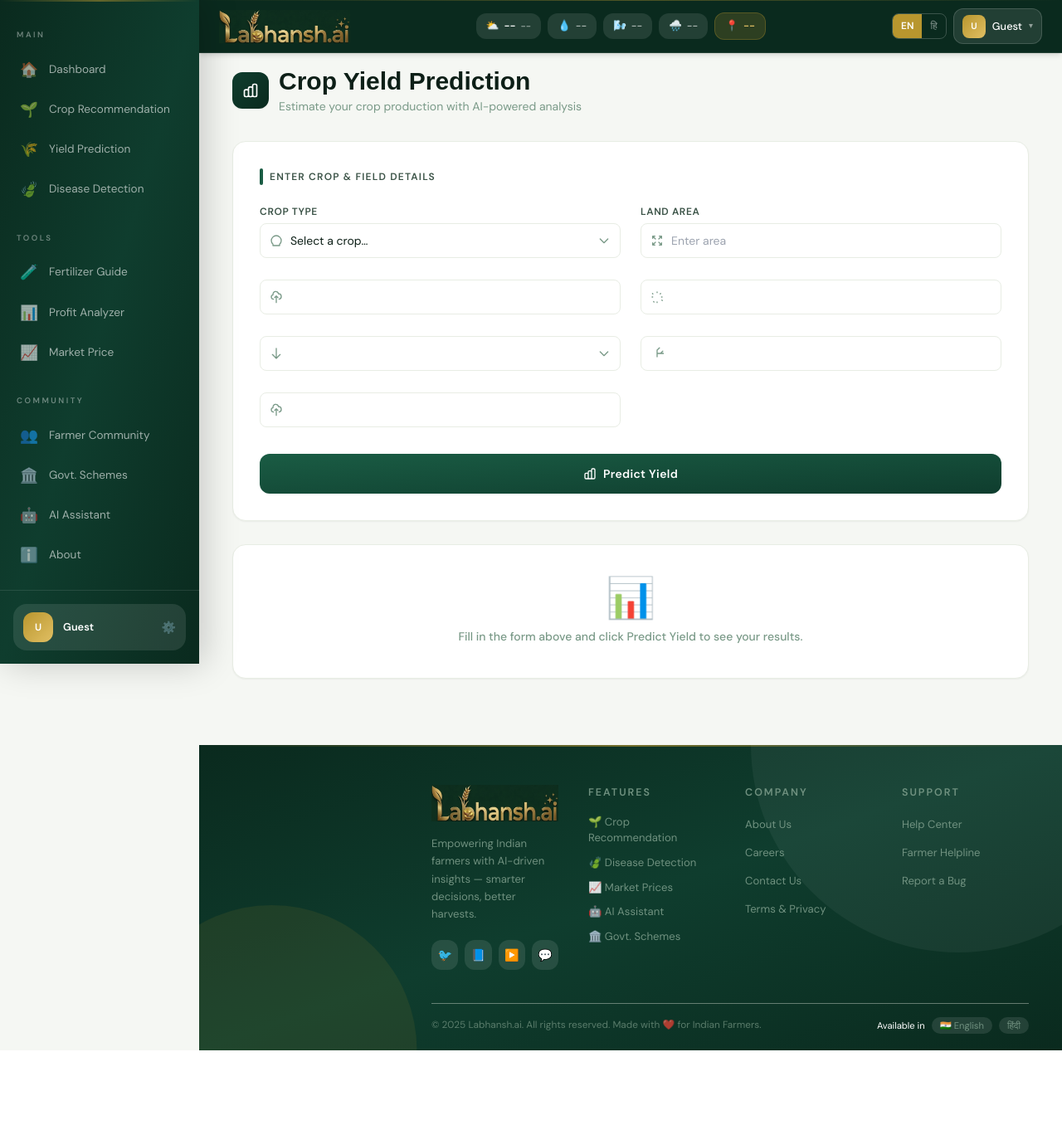
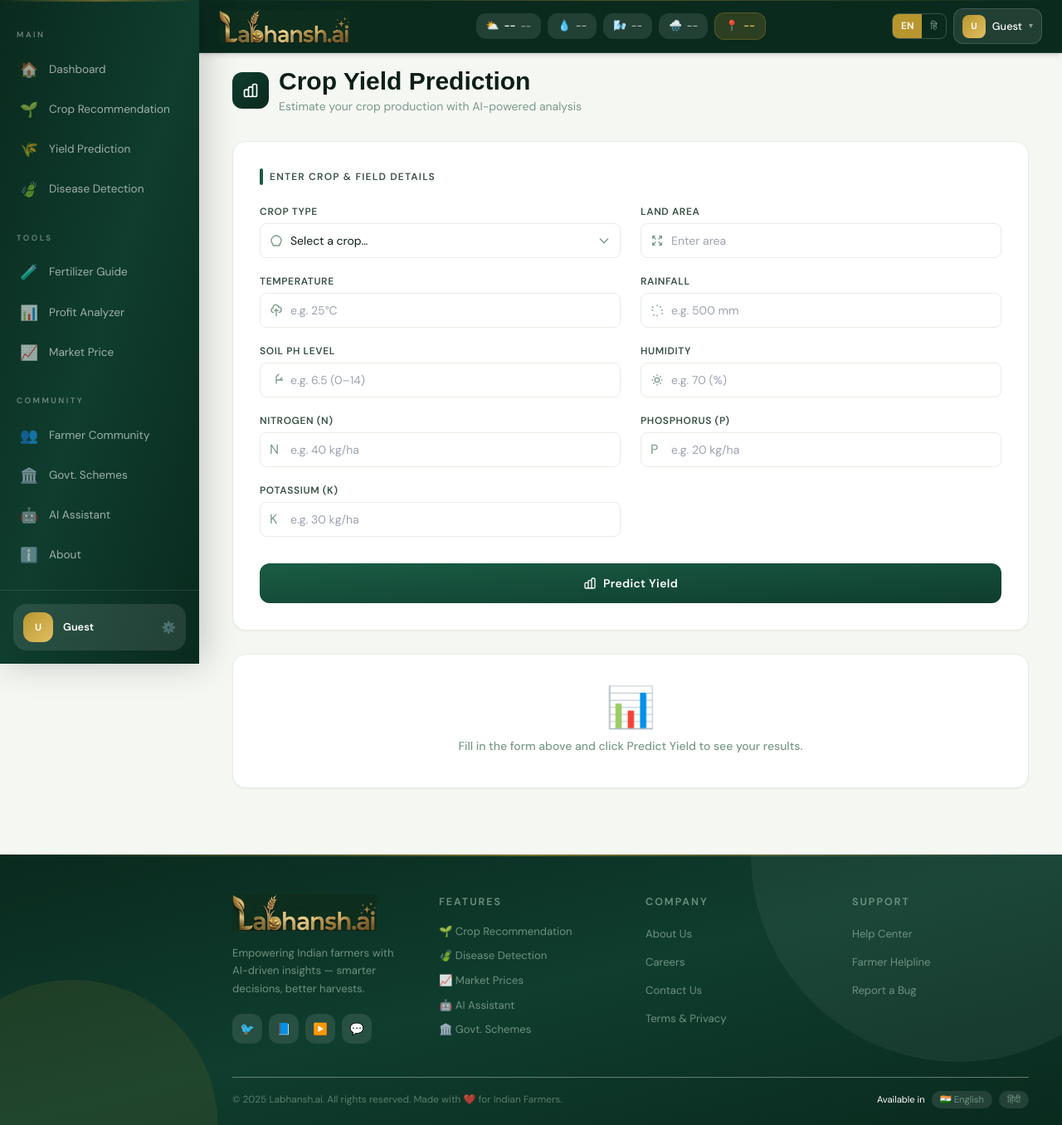
Before and after one commit to Yashasvi-Choudhary/AgriAI, a Flask app: page /crop-yield-prediction in a window 1280 px wide. Shown: the whole page at 83% size. Before the commit the page ends 1266 px from the top, so only its background shows below. Run offline with Flask 3, Linux system fonts and the light colour scheme; the visitor is signed in with stand-in values (Sample User, id 1); lists and menus that the app fills with data are empty; style sheets or scripts are compiled from the project's sources; some web fonts are replaced.

Commit message:
complete  yield prediction feature ml model

```diff
--- a/static/js/crop-yield-prediction.js
+++ b/static/js/crop-yield-prediction.js
@@ -23,7 +23,9 @@ function renderResult(response) {
   const lang = getCurrentLanguage();
 
   // Parse response structure
-  const yieldData = response.data.yield_prediction[lang];
+  const yieldData = response?.data?.yield_prediction?.[lang];
+  if (!yieldData) throw new Error("Invalid response structure");
+
   const yieldValue = parseFloat(yieldData.predicted_yield || 0).toFixed(2);
   const unit = yieldData.unit || "kg/hectare";
   const analysis = yieldData.analysis || "";
@@ -39,29 +41,18 @@ function renderResult(response) {
   document.getElementById("resultCropName").textContent =
     (t["yield_result_for"] || "Predicted for") + " " + cropName;
 
-  // Productivity badge
-  const avgYields = {
-    wheat: 2000,
-    rice: 2500,
-    maize: 3000,
-    cotton: 1500,
-    sugarcane: 60000,
-  };
-  const crop = document.getElementById("crop").value || "wheat";
-  const avgYield = avgYields[crop] || 2000;
-  const ratio = yieldValue / (avgYield / 100);
-
+  // Simple productivity badge based on yield value
   let productivity = "medium";
   let productivityIcon = "➡️";
   let productivityColor = "bg-yellow-100 text-yellow-700";
   let productivityKey = "yield_productivity_medium";
 
-  if (ratio >= 85) {
+  if (yieldValue > 2000) {
     productivity = "high";
     productivityIcon = "⬆️";
     productivityColor = "bg-green-100 text-green-700";
     productivityKey = "yield_productivity_high";
-  } else if (ratio < 65) {
+  } else if (yieldValue < 1000) {
     productivity = "low";
     productivityIcon = "⬇️";
     productivityColor = "bg-red-100 text-red-700";
@@ -76,9 +67,45 @@ function renderResult(response) {
   document.getElementById("productivityText").textContent =
     t[productivityKey] || productivity.toUpperCase();
 
-  // Display analysis and suggestions
-  document.getElementById("weatherImpactNote").textContent = analysis;
-  document.getElementById("compDiffNote").textContent = suggestion;
+  // Generate simple insights based on current form values
+  const currentInputs = {
+    temperature: parseFloat(document.getElementById("temperature").value) || 0,
+    rainfall: parseFloat(document.getElementById("rainfall").value) || 0,
+    humidity: parseFloat(document.getElementById("humidity").value) || 0,
+    ph: parseFloat(document.getElementById("ph").value) || 0,
+  };
+
+  const insights = [];
+  if (currentInputs.temperature > 30)
+    insights.push(t["yield_insight_temp_high"] || "Temperature is high");
+  else if (currentInputs.temperature < 15)
+    insights.push(t["yield_insight_temp_low"] || "Temperature is low");
+  else
+    insights.push(t["yield_insight_temp_optimal"] || "Temperature is optimal");
+
+  if (currentInputs.rainfall < 500)
+    insights.push(t["yield_insight_rainfall_low"] || "Rainfall is low");
+  else if (currentInputs.rainfall > 1500)
+    insights.push(t["yield_insight_rainfall_high"] || "Rainfall is high");
+  else
+    insights.push(t["yield_insight_rainfall_optimal"] || "Rainfall is optimal");
+
+  if (currentInputs.humidity < 40)
+    insights.push(t["yield_insight_humidity_low"] || "Humidity is low");
+  else if (currentInputs.humidity > 80)
+    insights.push(t["yield_insight_humidity_high"] || "Humidity is high");
+  else
+    insights.push(t["yield_insight_humidity_optimal"] || "Humidity is optimal");
+
+  if (currentInputs.ph < 5.5 || currentInputs.ph > 7.5)
+    insights.push(t["yield_insight_ph_bad"] || "pH is outside optimal range");
+  else insights.push(t["yield_insight_ph_good"] || "pH is optimal");
+
+  // Display insights
+  const insightsContainer = document.getElementById("insightsList");
+  insightsContainer.innerHTML = insights
+    .map((insight) => `<li class="text-sm text-textMid">${insight}</li>`)
+    .join("");
 
   showState("resultDashboard");
 }
@@ -96,11 +123,11 @@ async function getCropYieldPrediction() {
     area: parseFloat(document.getElementById("area").value),
     rainfall: parseFloat(document.getElementById("rainfall").value),
     temperature: parseFloat(document.getElementById("temperature").value),
-    soil_type: document.getElementById("soil_type").value,
-    fertilizer_usage: parseFloat(
-      document.getElementById("fertilizer_usage").value,
-    ),
-    irrigation: parseFloat(document.getElementById("irrigation").value),
+    humidity: parseFloat(document.getElementById("humidity").value),
+    ph: parseFloat(document.getElementById("ph").value),
+    nitrogen: parseFloat(document.getElementById("nitrogen").value),
+    phosphorus: parseFloat(document.getElementById("phosphorus").value),
+    potassium: parseFloat(document.getElementById("potassium").value),
   };
 
   // Validation
@@ -122,16 +149,28 @@ async function getCropYieldPrediction() {
     alert(t["yield_alert_temperature"] || "Please enter temperature.");
     return;
   }
-  if (!formData.soil_type) {
-    alert(t["yield_alert_soil"] || "Please select soil type.");
+  if (
+    isNaN(formData.humidity) ||
+    formData.humidity < 0 ||
+    formData.humidity > 100
+  ) {
+    alert(t["yield_alert_humidity"] || "Please enter humidity (0-100).");
     return;
   }
-  if (isNaN(formData.fertilizer_usage) || formData.fertilizer_usage < 0) {
-    alert(t["yield_alert_fertilizer"] || "Please enter fertilizer usage.");
+  if (isNaN(formData.ph) || formData.ph < 0 || formData.ph > 14) {
+    alert(t["yield_alert_ph"] || "Please enter pH (0-14).");
     return;
   }
-  if (isNaN(formData.irrigation) || formData.irrigation < 0) {
-    alert(t["yield_alert_irrigation"] || "Please enter irrigation.");
+  if (isNaN(formData.nitrogen) || formData.nitrogen < 0) {
+    alert(t["yield_alert_nitrogen"] || "Please enter nitrogen.");
+    return;
+  }
+  if (isNaN(formData.phosphorus) || formData.phosphorus < 0) {
+    alert(t["yield_alert_phosphorus"] || "Please enter phosphorus.");
+    return;
+  }
+  if (isNaN(formData.potassium) || formData.potassium < 0) {
+    alert(t["yield_alert_potassium"] || "Please enter potassium.");
     return;
   }
 
--- a/static/js/global.js
+++ b/static/js/global.js
@@ -2,7 +2,7 @@
    global.js — clean version, no opacity tricks needed
    The flash is eliminated by matching html background color.
    ============================================================ */
-const DEV_MODE = true;
+window.DEV_MODE = window.DEV_MODE ?? true;
 
 let currentLang = window.__lang || localStorage.getItem("lang") || "en";
 
@@ -119,8 +119,7 @@ function waitForUserAndLoadWeather() {
 window.globalWeatherData = null;
 
 async function fetchWeatherData() {
-
-// remove this when API is ready, for testing without hitting rate limits
+  // remove this when API is ready, for testing without hitting rate limits
 
   if (DEV_MODE) {
     console.log("⚠️ Dev mode: skipping API call");
--- a/templates/base.html
+++ b/templates/base.html
@@ -87,13 +87,13 @@
     </script>
 
     <script>
-      let userData = {};
+      var userData = window.userData || {};
       try {
         userData = JSON.parse(document.getElementById("userData").textContent);
       } catch (e) {
         console.warn("User data parse failed");
       }
-
+      window.userData = userData;
       window._currentUserId = userData?.id || null;
     </script>
 
--- a/templates/dashboard/crop-yield-prediction.html
+++ b/templates/dashboard/crop-yield-prediction.html
@@ -223,71 +223,11 @@
           </div>
         </div>
 
-        <!-- Soil Type -->
+        <!-- pH -->
         <div>
           <label
             class="block text-xs font-semibold uppercase tracking-wider mb-1.5 text-textMid"
-            data-i18n="yield_label_soil_type"
-          ></label>
-          <div class="relative">
-            <span
-              class="absolute inset-y-0 left-3 flex items-center pointer-events-none text-textLight"
-            >
-              <svg
-                class="w-4 h-4"
-                fill="none"
-                viewBox="0 0 24 24"
-                stroke="currentColor"
-                stroke-width="2"
-              >
-                <path
-                  stroke-linecap="round"
-                  stroke-linejoin="round"
-                  d="M19 14l-7 7m0 0l-7-7m7 7V3"
-                />
-              </svg>
-            </span>
-            <select
-              id="soil_type"
-              name="soil_type"
-              class="w-full rounded-lg border border-backgroundDark py-2.5 pl-9 pr-9 text-sm appearance-none bg-white text-textDark outline-none focus:outline-none focus:ring-2 focus:ring-primaryLight/50 focus:border-primary transition-all"
-            >
-              <option
-                value=""
-                disabled
-                selected
-                data-i18n="yield_soil_placeholder"
-              ></option>
-              <option value="loamy" data-i18n="yield_soil_loamy"></option>
-              <option value="sandy" data-i18n="yield_soil_sandy"></option>
-              <option value="clay" data-i18n="yield_soil_clay"></option>
-              <option value="silt" data-i18n="yield_soil_silt"></option>
-            </select>
-            <span
-              class="absolute inset-y-0 right-3 flex items-center pointer-events-none text-textLight"
-            >
-              <svg
-                class="w-4 h-4"
-                fill="none"
-                viewBox="0 0 24 24"
-                stroke="currentColor"
-                stroke-width="2"
-              >
-                <path
-                  stroke-linecap="round"
-                  stroke-linejoin="round"
-                  d="M19 9l-7 7-7-7"
-                />
-              </svg>
-            </span>
-          </div>
-        </div>
-
-        <!-- Fertilizer Usage -->
-        <div>
-          <label
-            class="block text-xs font-semibold uppercase tracking-wider mb-1.5 text-textMid"
-            data-i18n="yield_label_fertilizer_usage"
+            data-i18n="yield_label_ph"
           ></label>
           <div class="relative">
             <span
@@ -309,21 +249,22 @@
             </span>
             <input
               type="number"
-              id="fertilizer_usage"
-              name="fertilizer_usage"
+              id="ph"
+              name="ph"
               min="0"
-              step="10"
+              max="14"
+              step="0.1"
               class="w-full rounded-lg border border-backgroundDark py-2.5 pl-9 pr-4 text-sm bg-white text-textDark outline-none focus:outline-none focus:ring-2 focus:ring-primaryLight/50 focus:border-primary transition-all"
-              data-i18n-placeholder="yield_fertilizer_usage_placeholder"
+              data-i18n-placeholder="yield_ph_placeholder"
             />
           </div>
         </div>
 
-        <!-- Irrigation -->
+        <!-- Humidity -->
         <div>
           <label
             class="block text-xs font-semibold uppercase tracking-wider mb-1.5 text-textMid"
-            data-i18n="yield_label_irrigation"
+            data-i18n="yield_label_humidity"
           ></label>
           <div class="relative">
             <span
@@ -339,18 +280,91 @@
                 <path
                   stroke-linecap="round"
                   stroke-linejoin="round"
-                  d="M7 16a4 4 0 01-.88-7.903A5 5 0 1115.9 6L16 6a5 5 0 011 9.9M15 13l-3-3m0 0l-3 3m3-3v12"
+                  d="M12 3v1m0 16v1m9-9h-1M4 12H3m15.364 6.364l-.707-.707M6.343 6.343l-.707-.707m12.728 0l-.707.707M6.343 17.657l-.707.707M16 12a4 4 0 11-8 0 4 4 0 018 0z"
                 />
               </svg>
             </span>
             <input
               type="number"
-              id="irrigation"
-              name="irrigation"
+              id="humidity"
+              name="humidity"
               min="0"
-              step="5"
+              max="100"
+              step="1"
               class="w-full rounded-lg border border-backgroundDark py-2.5 pl-9 pr-4 text-sm bg-white text-textDark outline-none focus:outline-none focus:ring-2 focus:ring-primaryLight/50 focus:border-primary transition-all"
-              data-i18n-placeholder="yield_irrigation_placeholder"
+              data-i18n-placeholder="yield_humidity_placeholder"
+            />
+          </div>
+        </div>
+
+        <!-- Nitrogen -->
+        <div>
+          <label
+            class="block text-xs font-semibold uppercase tracking-wider mb-1.5 text-textMid"
+            data-i18n="yield_label_nitrogen"
+          ></label>
+          <div class="relative">
+            <span
+              class="absolute inset-y-0 left-3 flex items-center pointer-events-none text-textLight"
+            >
+              N
+            </span>
+            <input
+              type="number"
+              id="nitrogen"
+              name="nitrogen"
+              min="0"
+              step="1"
+              class="w-full rounded-lg border border-backgroundDark py-2.5 pl-9 pr-4 text-sm bg-white text-textDark outline-none focus:outline-none focus:ring-2 focus:ring-primaryLight/50 focus:border-primary transition-all"
+              data-i18n-placeholder="yield_nitrogen_placeholder"
+            />
+          </div>
+        </div>
+
+        <!-- Phosphorus -->
+        <div>
+          <label
+            class="block text-xs font-semibold uppercase tracking-wider mb-1.5 text-textMid"
+            data-i18n="yield_label_phosphorus"
+          ></label>
+          <div class="relative">
+            <span
+              class="absolute inset-y-0 left-3 flex items-center pointer-events-none text-textLight"
+            >
+              P
+            </span>
+            <input
+              type="number"
+              id="phosphorus"
+              name="phosphorus"
+              min="0"
+              step="1"
+              class="w-full rounded-lg border border-backgroundDark py-2.5 pl-9 pr-4 text-sm bg-white text-textDark outline-none focus:outline-none focus:ring-2 focus:ring-primaryLight/50 focus:border-primary transition-all"
+              data-i18n-placeholder="yield_phosphorus_placeholder"
+            />
+          </div>
+        </div>
+
+        <!-- Potassium -->
+        <div>
+          <label
+            class="block text-xs font-semibold uppercase tracking-wider mb-1.5 text-textMid"
+            data-i18n="yield_label_potassium"
+          ></label>
+          <div class="relative">
+            <span
+              class="absolute inset-y-0 left-3 flex items-center pointer-events-none text-textLight"
+            >
+              K
+            </span>
+            <input
+              type="number"
+              id="potassium"
+              name="potassium"
+              min="0"
+              step="1"
+              class="w-full rounded-lg border border-backgroundDark py-2.5 pl-9 pr-4 text-sm bg-white text-textDark outline-none focus:outline-none focus:ring-2 focus:ring-primaryLight/50 focus:border-primary transition-all"
+              data-i18n-placeholder="yield_potassium_placeholder"
             />
           </div>
         </div>
--- a/train_yield_model.py
+++ b/train_yield_model.py
@@ -20,7 +20,7 @@ df = pd.read_csv(INPUT_PATH)
 df = df.drop(columns=['Total_N_kg', 'Total_P_kg', 'Total_K_kg'], errors='ignore')
 
 # Select features
-features = ['Crop', 'Area_ha', 'Rainfall_mm', 'Temperature_C']
+features = ['Crop', 'Area_ha', 'Rainfall_mm', 'Temperature_C', 'Humidity_%', 'pH', 'N_req_kg_per_ha', 'P_req_kg_per_ha', 'K_req_kg_per_ha']
 target = 'Yield_kg_per_ha'
 
 df = df[features + [target]].dropna()
```
Also changed, not shown: other parts of templates/dashboard/crop-yield-prediction.html (+5 -137 lines), static/locales/en/crop-yield-prediction.json (+38 -25 lines), static/locales/hi/crop-yield-prediction.json (+38 -25 lines), utils_yield.py (+13 -6 lines). Lines whose indentation alone changed are shown as unchanged.
